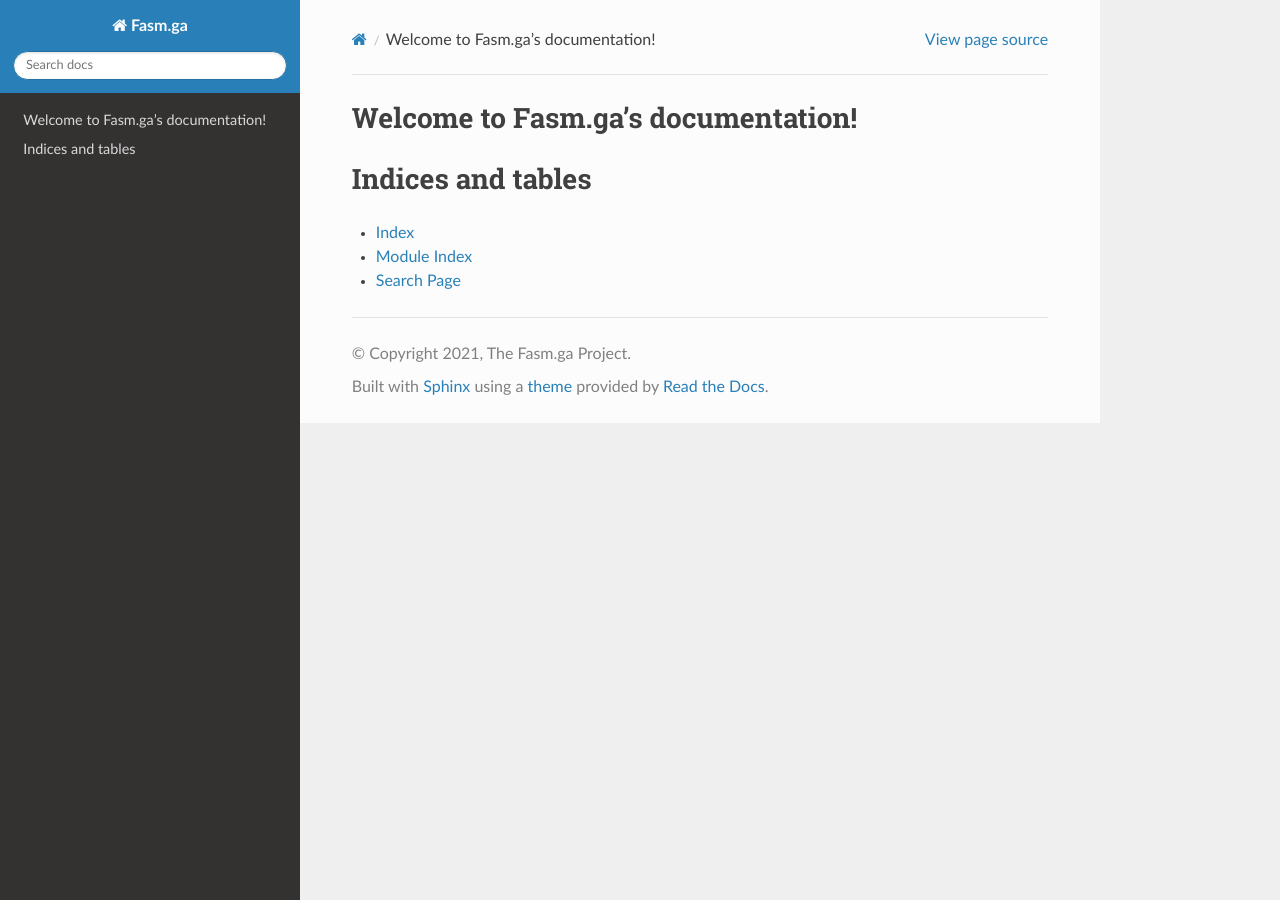
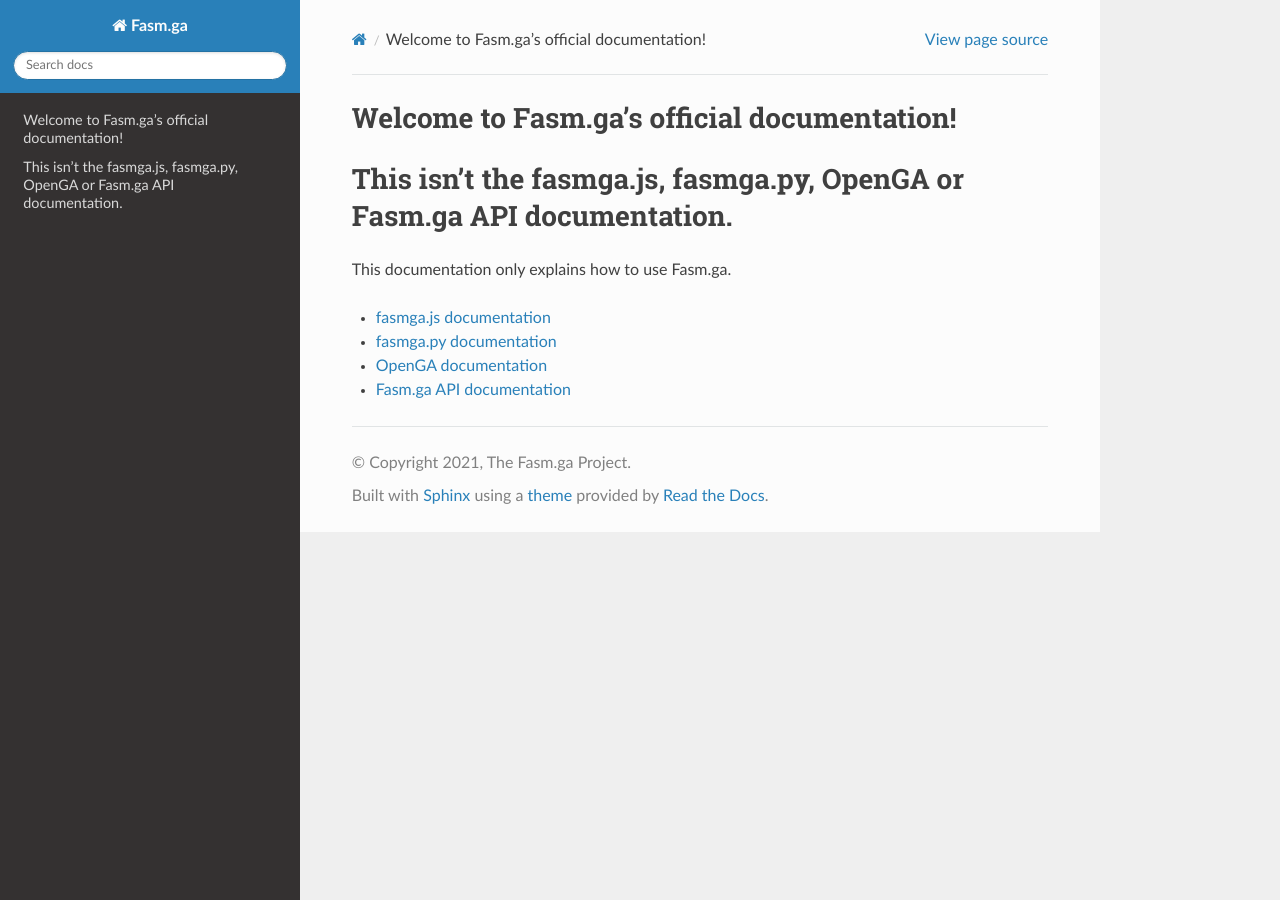
Before and after one commit to paperboatcc/fasmga.old, a Sphinx documentation site: the page built from docs/index.rst, in a window 1280 px wide. Built offline with Sphinx 7.4.7 and the Read the Docs theme 2.0.0, drawn with Linux system fonts in a browser that asks for light colours.

Commit message:
Update index.rst

```diff
--- a/docs/index.rst
+++ b/docs/index.rst
@@ -1,20 +1,11 @@
-.. Fasm.ga documentation master file, created by
-   sphinx-quickstart on Fri Oct 29 23:06:10 2021.
-   You can adapt this file completely to your liking, but it should at least
-   contain the root `toctree` directive.
-
-Welcome to Fasm.ga's documentation!
+Welcome to Fasm.ga's official documentation!
 ===================================
 
-.. toctree::
-   :maxdepth: 2
-   :caption: Contents:
+This isn't the fasmga.js, fasmga.py, OpenGA or Fasm.ga API documentation.
+==================
+This documentation only explains how to use Fasm.ga.
 
-
-
-Indices and tables
-==================
-
-* :ref:`genindex`
-* :ref:`modindex`
-* :ref:`search`
+* `fasmga.js documentation <https://fasmga-js.docs.fasmga.org>`_
+* `fasmga.py documentation <https://fasmga-py.docs.fasmga.org>`_
+* `OpenGA documentation <https://openga.docs.fasmga.org>`_
+* `Fasm.ga API documentation <https://restapi.docs.fasmga.org>`_
```
